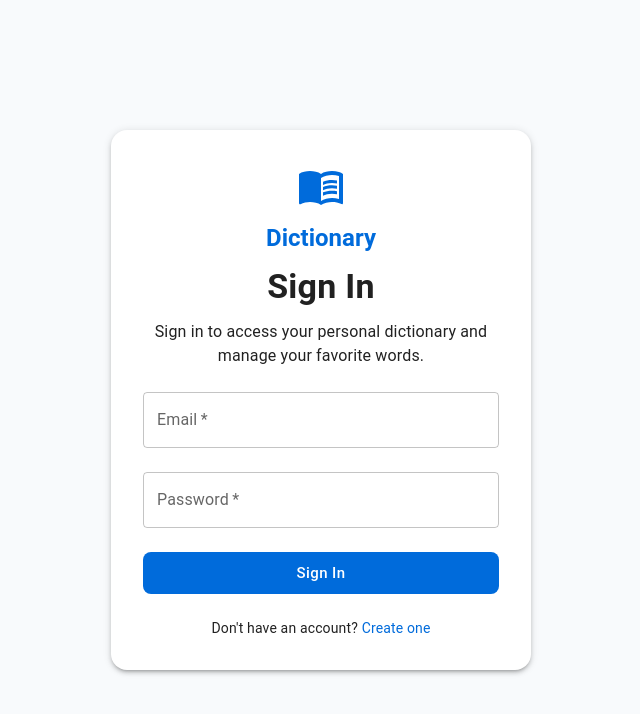
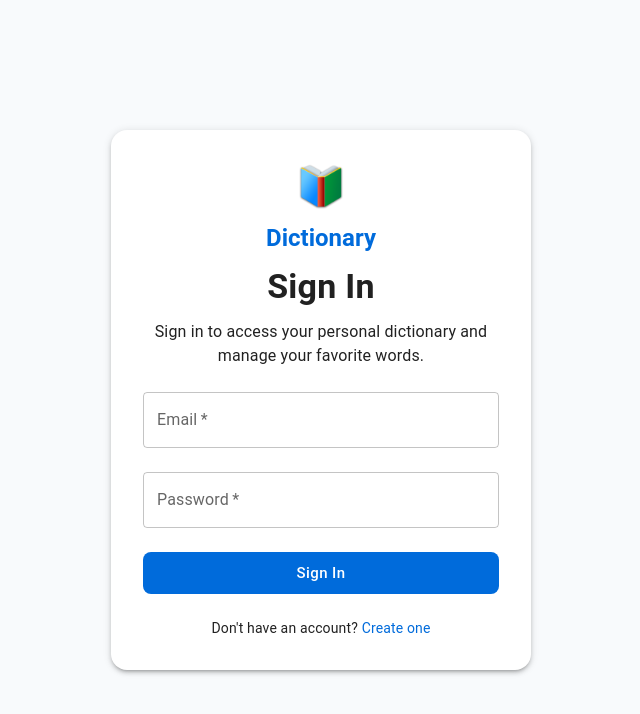
Before and after one commit to Lucasbanmir/dictionary, a Next.js app in the folder frontend/: page /signin in a window 1280 px wide. Shown: the top 714 px of the page, without its empty margins (319-959 px from the left). Built offline with nearby package versions, Linux system fonts and the light colour scheme; no server answers.

Commit message:
Feat [SignIn]: Change icon to logo

```diff
--- a/frontend/src/features/auth/components/signin/SigninPage.tsx
+++ b/frontend/src/features/auth/components/signin/SigninPage.tsx
@@ -15,6 +15,7 @@
 import Link from 'next/link';
 import { FormEvent, useState } from 'react';
 import { useSignIn } from '../../hooks/useSignIn';
+import Image from 'next/image';
 
 export function SigninPage() {
   const signIn = useSignIn();
@@ -52,7 +53,7 @@
         }}>
         <Stack component="form" onSubmit={handleSubmit} spacing={3}>
           <Stack spacing={1.5} sx={{ alignItems: 'center' }}>
-            <MenuBookIcon color="primary" sx={{ fontSize: 48 }} />
+            <Image src="/logo.png" alt="Logo" width={48} height={48} />
 
             <Typography color="primary" variant="h5" sx={{ fontWeight: 700 }}>
               Dictionary
```
